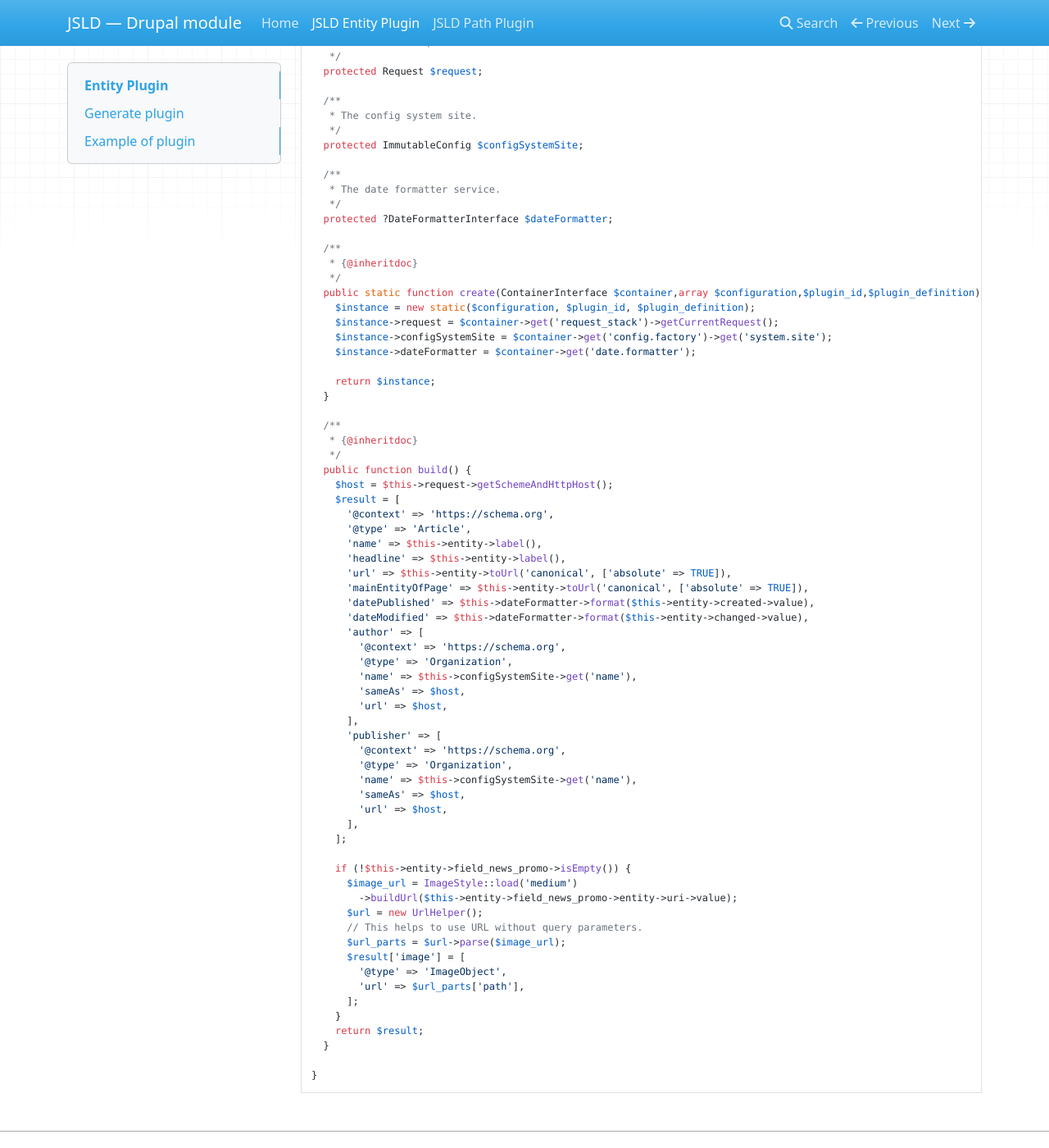
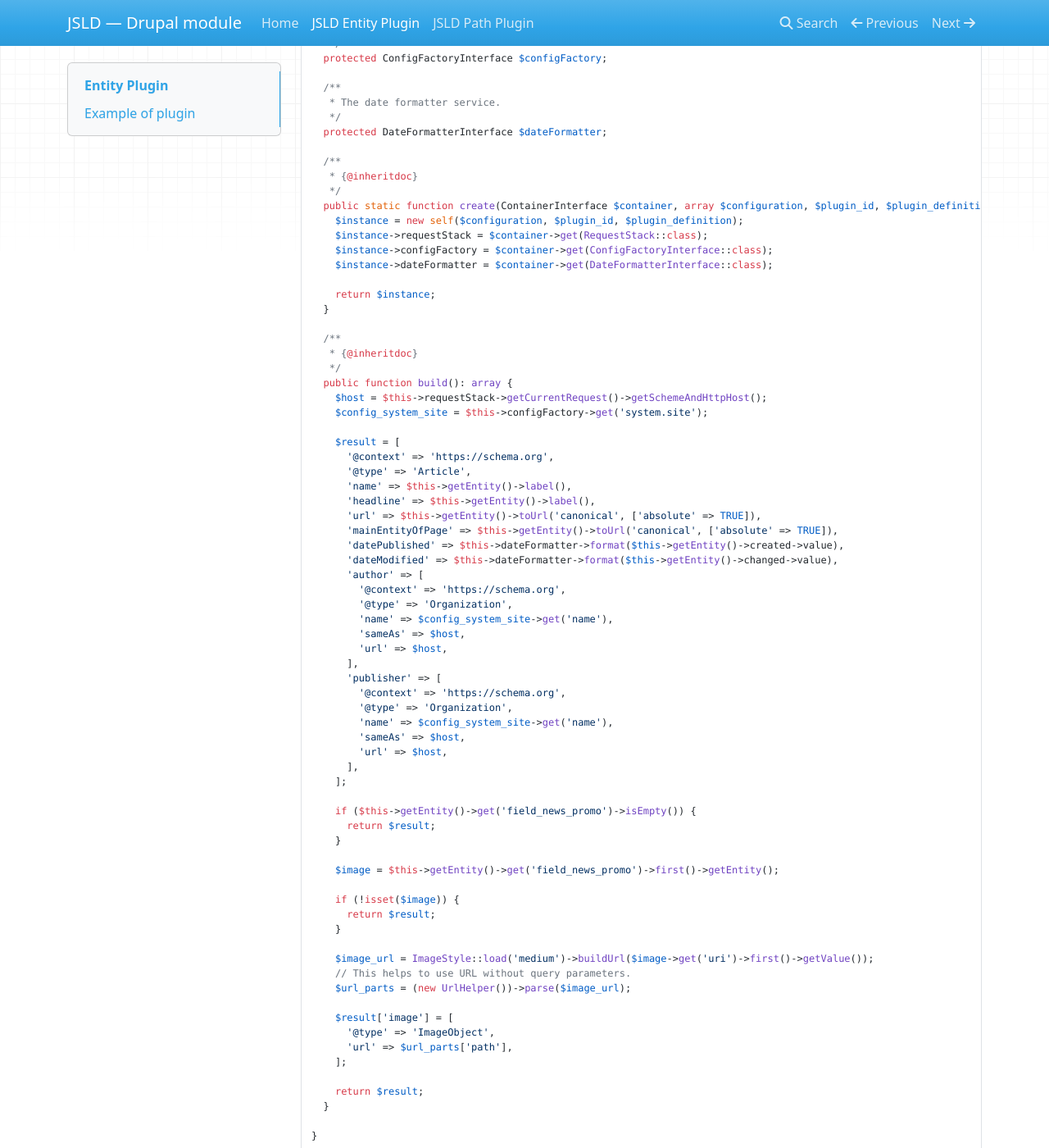
Before and after one commit to Niklan/jsld, an MkDocs documentation site: the page built from docs/jsld-entity-plugin.md, in a window 1280 px wide and 1400 px high, scrolled down 1136 px. Shown: the whole window at 82% size. Built offline with MkDocs 1.6.1, drawn with Linux system fonts in a browser that asks for light colours; nearby versions of some CDN libraries; old or Windows-style settings are respelled for this version of MkDocs; some of the changed text lies outside the part shown.

Commit message:
Update docs.

````diff
--- a/docs/jsld-entity-plugin.md
+++ b/docs/jsld-entity-plugin.md
@@ -1,32 +1,30 @@
 # Entity Plugin
 
-Entity plugins is attached for specific entity type and their bundle\view-mode combinations.
+Entity plugins is attached for specific entity type and their bundle\view-mode
+combinations.
 
-It's used when you need to add JSON-LD on pages where specific entity is presented.
+It's used when you need to add JSON-LD on pages where specific entity is
+presented.
 
 **Annotation example**
 
 ```php
-/**
- * @JsldEntity(
- *   id = "node_news",
- *   entity_type = "node",
- *   entity_limit = {"news|*", "page|full"}
- * )
- */
+use Drupal\jsld\Attribute\JsldEntity;
+
+#[JsldEntity(
+  id: "node_news",
+  entity_type: "node",
+  entity_limit: ["news|*", "page|full"],
+)]
 ```
 
 - id: Machine name for plugin.
 - entity_type: Entity type ID on which this plugin is fired.
-- entity_limit: An array of limitation inside entity type. Have structure `BUNDLE|VIEW_MODE`. Supports for wildcard `*` in both parts. If you set `*|*`, that plugin will be attached to all entities of this type, on every view mode.
+- entity_limit: An array of limitation inside entity type. Have structure
+`BUNDLE|VIEW_MODE`. Supports for wildcard `*` in both parts. If you set `*|*`,
+that plugin will be attached to all entities of this type, on every view mode.
 
-This plugins is stored in `/src/Plugin/jsld/entity/` path.
-
-## Generate plugin
-
-```sh
-drush generate plugin-jsld-entity
-```
+These plugins are stored in `/src/Plugin/jsld/entity/` path.
 
 ## Example of plugin
 
@@ -35,47 +33,47 @@ drush generate plugin-jsld-entity
 
 namespace Drupal\MODULENAME\Plugin\jsld\entity;
 
-use Drupal\Core\Config\ImmutableConfig;
 use Drupal\Core\Datetime\DateFormatterInterface;
 use Drupal\Core\Plugin\ContainerFactoryPluginInterface;
+use Drupal\Core\Config\ConfigFactoryInterface;
 use Drupal\Component\Utility\UrlHelper;
 use Drupal\image\Entity\ImageStyle;
+use Drupal\jsld\Attribute\JsldEntity;
+use Drupal\jsld\Enum\PathMatchType;
 use Drupal\jsld\Plugin\jsld\JsldEntityPluginBase;
 use Symfony\Component\DependencyInjection\ContainerInterface;
-use Symfony\Component\HttpFoundation\Request;
+use Symfony\Component\HttpFoundation\RequestStack;
 
-/**
- * @JsldEntity(
- *   id = "node_news",
- *   entity_type = "node",
- *   entity_limit = {"news|*"}
- * )
- */
-class NodeNews extends JsldEntityPluginBase implements ContainerFactoryPluginInterface {
+#[JsldEntity(
+  id: "node_news",
+  entity_type: "node",
+  entity_limit: ["news|*"],
+)]
+final class NodeNews extends JsldEntityPluginBase implements ContainerFactoryPluginInterface {
 
   /**
-   * The current request.
+   * The request stack.
    */
-  protected Request $request;
+  protected RequestStack $requestStack;
 
   /**
-   * The config system site.
+   * The config factory.
    */
-  protected ImmutableConfig $configSystemSite;
+  protected ConfigFactoryInterface $configFactory;
 
   /**
    * The date formatter service.
    */
-  protected ?DateFormatterInterface $dateFormatter;
+  protected DateFormatterInterface $dateFormatter;
 
   /**
    * {@inheritdoc}
    */
-  public static function create(ContainerInterface $container,array $configuration,$plugin_id,$plugin_definition){
-    $instance = new static($configuration, $plugin_id, $plugin_definition);
-    $instance->request = $container->get('request_stack')->getCurrentRequest();
-    $instance->configSystemSite = $container->get('config.factory')->get('system.site');
-    $instance->dateFormatter = $container->get('date.formatter');
+  public static function create(ContainerInterface $container, array $configuration, $plugin_id, $plugin_definition): self {
+    $instance = new self($configuration, $plugin_id, $plugin_definition);
+    $instance->requestStack = $container->get(RequestStack::class);
+    $instance->configFactory = $container->get(ConfigFactoryInterface::class);
+    $instance->dateFormatter = $container->get(DateFormatterInterface::class);
 
     return $instance;
   }
@@ -83,44 +81,54 @@ class NodeNews extends JsldEntityPluginBase implements ContainerFactoryPluginInt
   /**
    * {@inheritdoc}
    */
-  public function build() {
-    $host = $this->request->getSchemeAndHttpHost();
+  public function build(): array {
+    $host = $this->requestStack->getCurrentRequest()->getSchemeAndHttpHost();
+    $config_system_site = $this->configFactory->get('system.site');
+
     $result = [
       '@context' => 'https://schema.org',
       '@type' => 'Article',
-      'name' => $this->entity->label(),
-      'headline' => $this->entity->label(),
-      'url' => $this->entity->toUrl('canonical', ['absolute' => TRUE]),
-      'mainEntityOfPage' => $this->entity->toUrl('canonical', ['absolute' => TRUE]),
-      'datePublished' => $this->dateFormatter->format($this->entity->created->value),
-      'dateModified' => $this->dateFormatter->format($this->entity->changed->value),
+      'name' => $this->getEntity()->label(),
+      'headline' => $this->getEntity()->label(),
+      'url' => $this->getEntity()->toUrl('canonical', ['absolute' => TRUE]),
+      'mainEntityOfPage' => $this->getEntity()->toUrl('canonical', ['absolute' => TRUE]),
+      'datePublished' => $this->dateFormatter->format($this->getEntity()->created->value),
+      'dateModified' => $this->dateFormatter->format($this->getEntity()->changed->value),
       'author' => [
         '@context' => 'https://schema.org',
         '@type' => 'Organization',
-        'name' => $this->configSystemSite->get('name'),
+        'name' => $config_system_site->get('name'),
         'sameAs' => $host,
         'url' => $host,
       ],
       'publisher' => [
         '@context' => 'https://schema.org',
         '@type' => 'Organization',
-        'name' => $this->configSystemSite->get('name'),
+        'name' => $config_system_site->get('name'),
         'sameAs' => $host,
         'url' => $host,
       ],
     ];
 
-    if (!$this->entity->field_news_promo->isEmpty()) {
-      $image_url = ImageStyle::load('medium')
-        ->buildUrl($this->entity->field_news_promo->entity->uri->value);
-      $url = new UrlHelper();
-      // This helps to use URL without query parameters.
-      $url_parts = $url->parse($image_url);
-      $result['image'] = [
-        '@type' => 'ImageObject',
-        'url' => $url_parts['path'],
-      ];
+    if ($this->getEntity()->get('field_news_promo')->isEmpty()) {
+      return $result;
     }
+
+    $image = $this->getEntity()->get('field_news_promo')->first()->getEntity();
+
+    if (!isset($image)) {
+      return $result;
+    }
+
+    $image_url = ImageStyle::load('medium')->buildUrl($image->get('uri')->first()->getValue());
+    // This helps to use URL without query parameters.
+    $url_parts = (new UrlHelper())->parse($image_url);
+
+    $result['image'] = [
+      '@type' => 'ImageObject',
+      'url' => $url_parts['path'],
+    ];
+
     return $result;
   }
 
````
Also changed, not shown: docs/index.md (+8 -3 lines), docs/jsld-path-plugin.md (+37 -37 lines).
